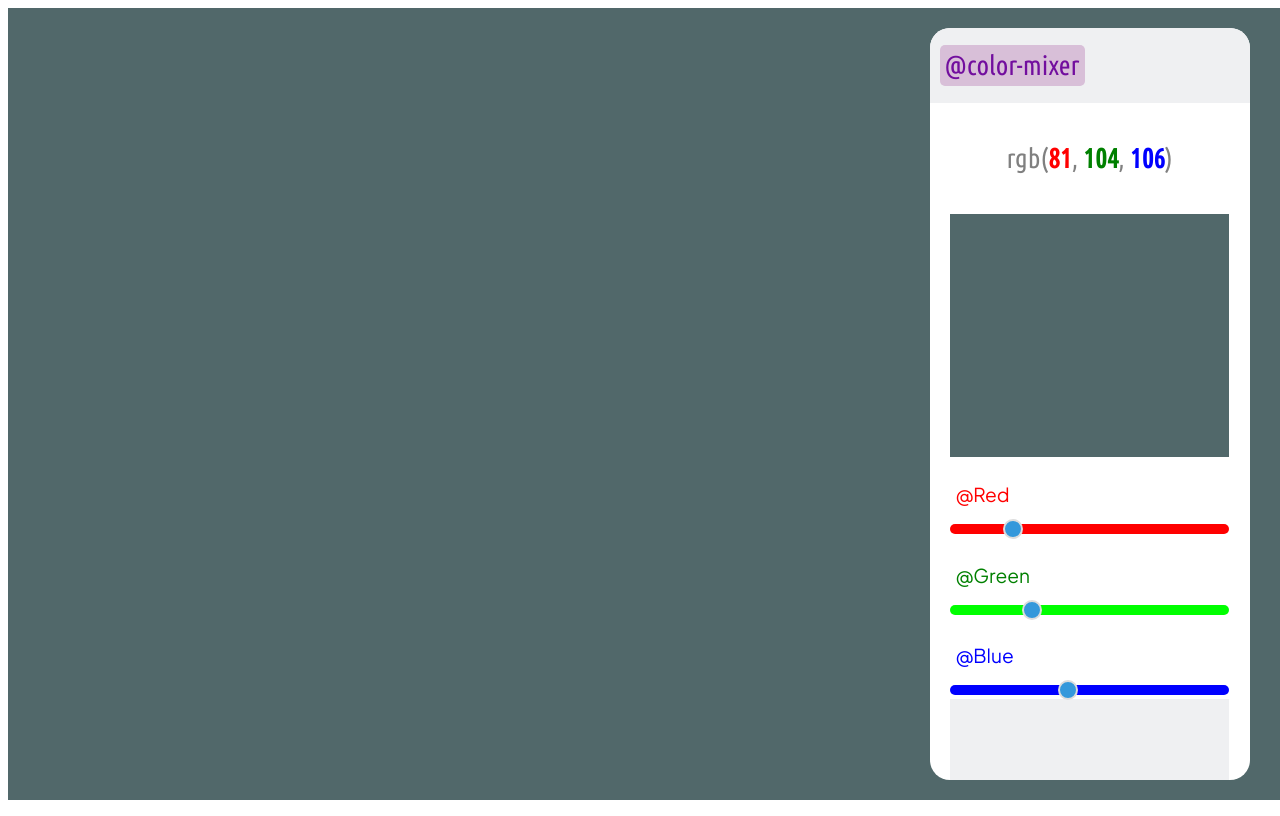
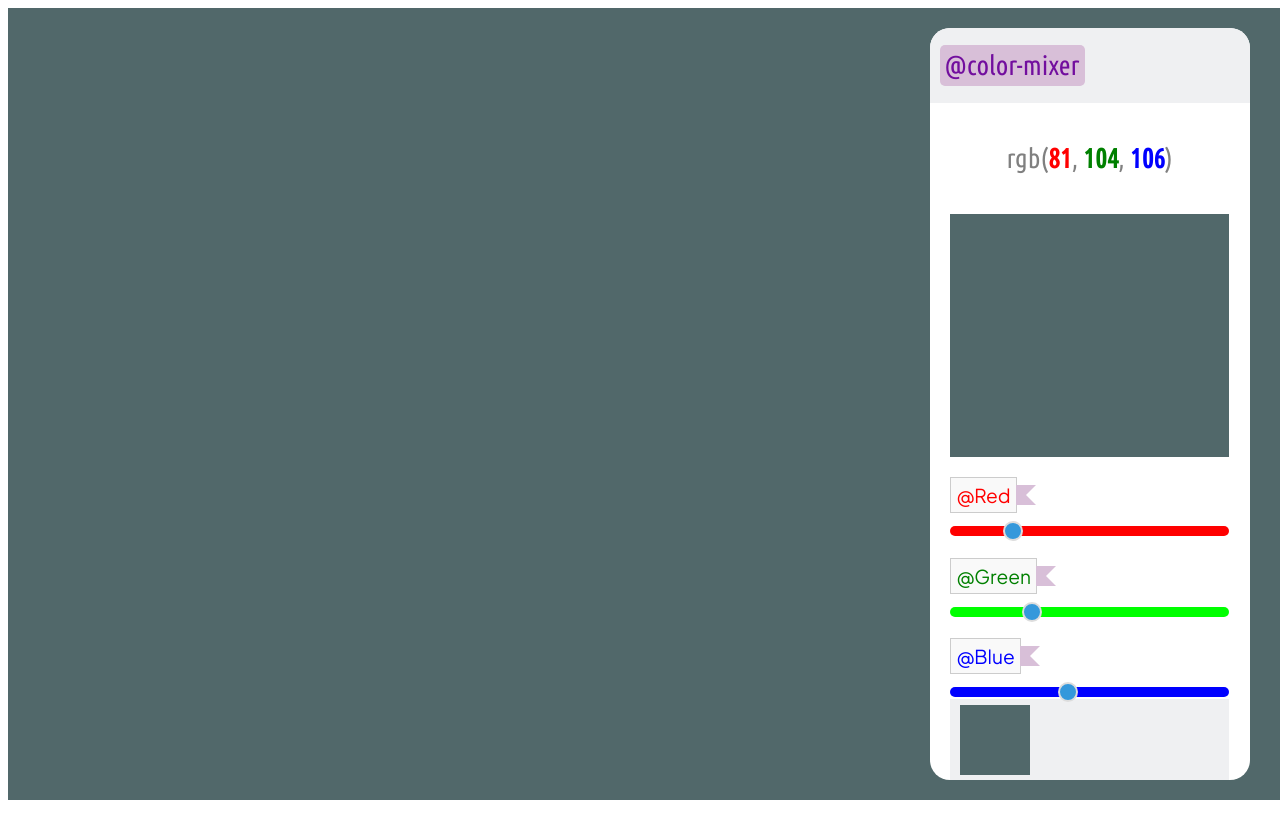
Before and after one commit to hachamge/mixer, a Django app: page / in a window 1280 px wide. Run offline with Django 4.2, Linux system fonts and the light colour scheme.

Commit message:
CSS Edit: include a bookmart pointer for each range
For the cached colors container the default color: rgb(81,104,106) was
included so its clear that property exist, and so that you can revert
back to the original setting for further extensions

```diff
--- a/mixer/static/mixer.css
+++ b/mixer/static/mixer.css
@@ -170,3 +170,23 @@ body {
 #blue {
 	color: blue;
 }
+
+
+.arrow {
+  position: relative;
+  display: inline-block;
+  padding: 0.5em 1em;
+  border: 1px solid #ccc;
+  background-color: #f9f9f9;
+}
+
+.arrow::after {
+  content: '';
+  position: absolute;
+  top: 50%;
+  left: 100%;
+  margin-top: -10px;
+  border-width: 10px;
+  border-style: solid;
+  border-color: #D8BFD8 transparent #D8BFD8 #D8BFD8;
+}
--- a/mixer/templates/mixer/mixer.html
+++ b/mixer/templates/mixer/mixer.html
@@ -22,21 +22,23 @@
 					 <div class="screenshot"></div>
 
 					 <div class="slider">
-						 <p style="color: red;">@Red</p>
+						 <p style="color: red;" class="arrow">@Red</p>
 						 <input type="range" id="red-slider" min="0" max="255" value="52">
 					 </div>
 
 					 <div class="slider">
-						 <p style="color: green;">@Green</p>
+						 <p style="color: green;" class="arrow">@Green</p>
 						 <input type="range" id="green-slider" min="0" max="255" value="71">
 					 </div>
 
 					 <div class="slider">
-						 <p style="color: blue;">@Blue</p>
+						 <p style="color: blue;" class="arrow">@Blue</p>
 						 <input type="range" id="blue-slider" min="0" max="255" value="106">
 					 </div>
 
-					 <div class="color-cache"></div>
+					 <div class="color-cache">
+						 <div class="color" style="background: rgb(81,104,106);"></div>
+					 </div>
 				 </div>
 			 </div>
 		</div>
```
